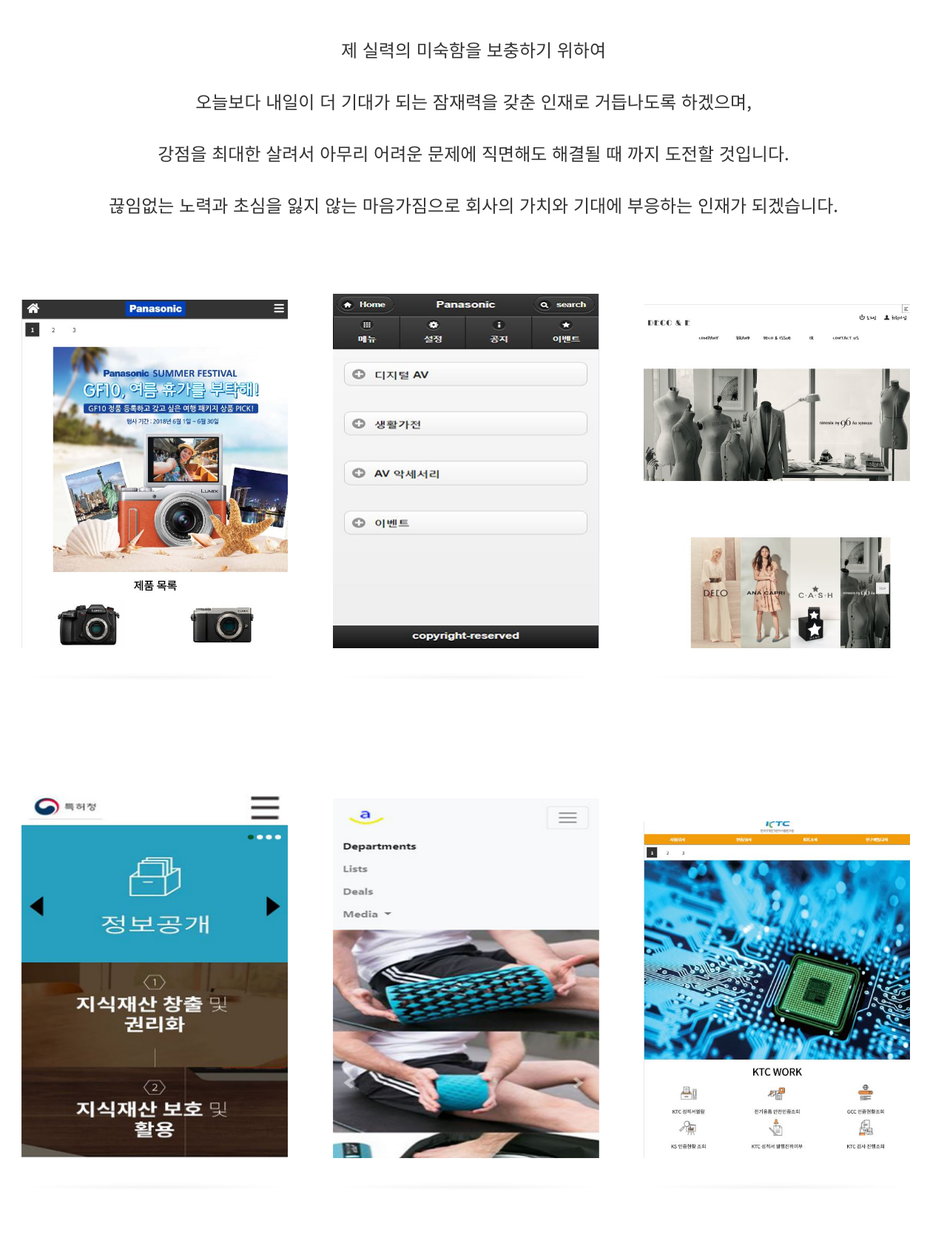
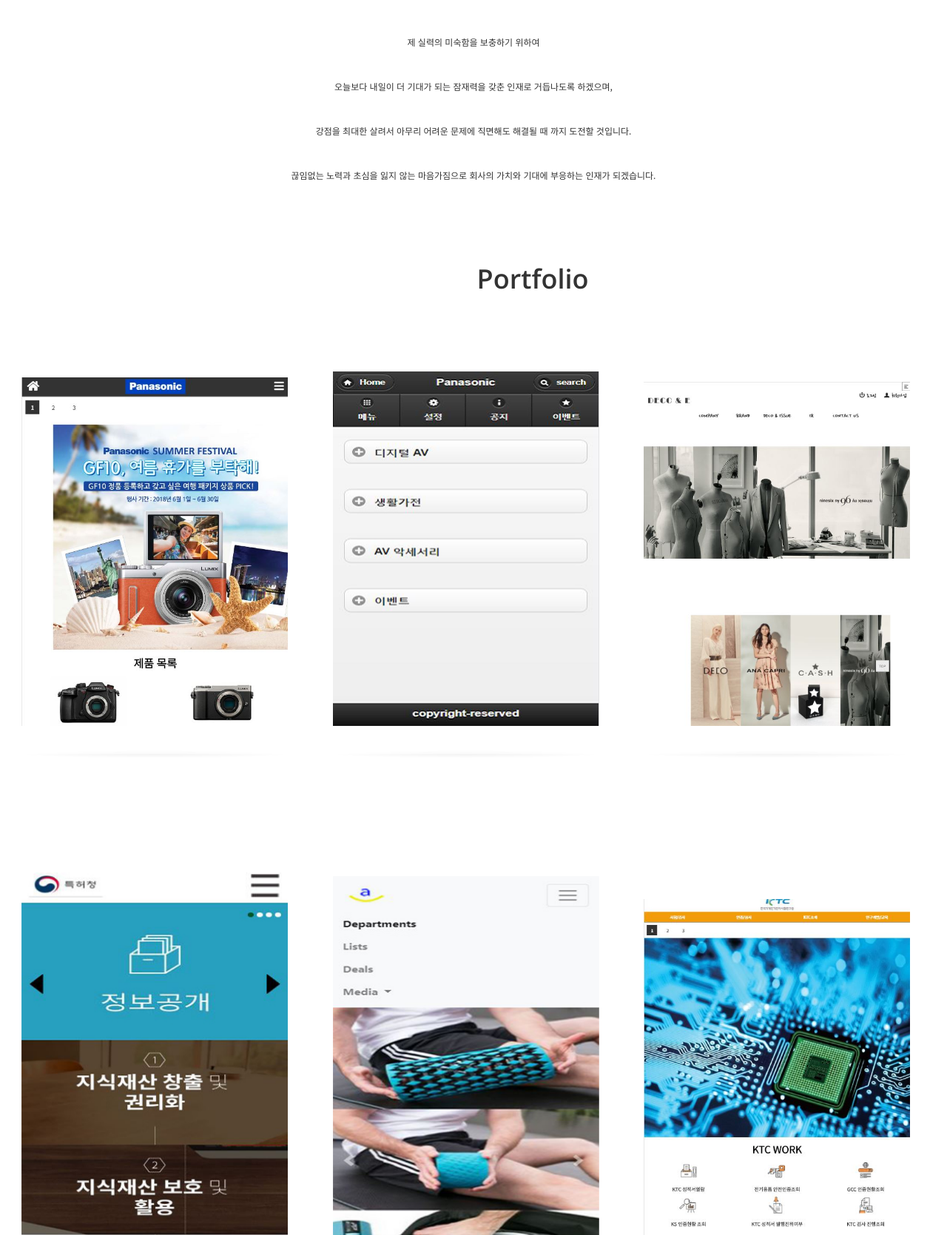
Before and after one commit to jssky123/jssky123.github.com, a PHP site: page /myadmin/portfolio1/index.html in a window 1280 px wide; the page is wider, and only the part inside the window is pictured. Shown: the part 629-2298 px from the top of that part at 74% size. Run offline with PHP 8.4, Linux system fonts and the light colour scheme; some libraries are stand-ins or nearby versions.

Commit message:
Add files via upload

```diff
--- a/portfolio1/common.css
+++ b/portfolio1/common.css
@@ -36,13 +36,14 @@
     width: 100vw;
     text-align: center;
     font-family: 'Noto Sans KR', sans-serif;
+    margin-bottom: 100px;
 
 }
 
 .about a {
     color: #333;
     text-align: center;
-    font-size: 2em;
+   font-size: 40;
 }
 
 
@@ -79,7 +80,9 @@
     overflow: hidden;
 }
 
+.flipbox h1 {text-align: center;}
 
+.flipbox a {color:#333;}
 
 div.flip-3d {
     perspective: 1440px;
@@ -136,6 +139,10 @@
     background-image: url(images/bg.jpg);
     min-height: 550px;
 }
+
+.container h1 {text-align: center;}
+
+.container a {color:#333;}
 
 .pageNationBox {
     padding-bottom: 10px;
--- a/portfolio1/index.html
+++ b/portfolio1/index.html
@@ -50,10 +50,10 @@
                     <span class="hamburger hamburger-3"></span>
                 </label>
 
-                <a href="#" class="menu-item">Contact</a>
-                <a href="#" class="menu-item">Working</a>
-                <a href="#" class="menu-item">Portfolio</a>
-                <a href="#" class="menu-item">About</a>
+                <a href="#contact" class="menu-item">Contact</a>
+                <a href="#working" class="menu-item">Working</a>
+                <a href="#portfolio" class="menu-item">Portfolio</a>
+                <a href="#about" class="menu-item">About</a>
                 <a href="#" class="menu-item">Home</a>
 
             </nav>
@@ -79,7 +79,7 @@
         </div>
         <ul class="about">
 
-            <h1>About Myself</h1>
+            <a href="#about" name="about"><h1>About Myself</h1></a>
 
             <li>
                 <a href="#">
@@ -93,11 +93,13 @@
             </li>
         </ul>
         <div class="flipbox">
+           <a href="#portfolio" name="portfolio"><h1>Portfolio</h1></a>
             <div class="flip-3d item1">
                 <figure>
                     <img src="./images/res1.jpg" alt="panasonic_r">
                     <figcaption>
                         <strong>반응형-파나소닉</strong>
+                        <a href="#skill"></a>
                     </figcaption>
                 </figure>
             </div>
@@ -255,6 +257,8 @@
 
         <div class="container">
 
+
+            <a href="#working" name="working"><h1>Working</h1></a>
             <section class="pageNationBox">
                 <div class="info">
 
@@ -352,12 +356,13 @@
         <div class="container2">
             <form id="contact" action="" method="post">
                 <h1 class="ctitle">Contact Me</h1>
-
+                    <a href="#contact"></a>
                 <fieldset>
                     <input placeholder="Name" type="text" tabindex="1" required autofocus>
                 </fieldset>
                 <fieldset>
                     <input placeholder="Email Address" type="email" tabindex="2" required>
+                    jssky5361@gmail.com
                 </fieldset>
                 <fieldset>
                     <input placeholder="Phone Number" type="tel" tabindex="3" required>
--- a/portfolio1/menu.css
+++ b/portfolio1/menu.css
@@ -40,7 +40,7 @@
 .hamburger {
   width: 25px;
   height: 3px;
-  background: white;
+  background: #fff;
   display: block;
   position: absolute;
   top: 50%;
@@ -89,7 +89,7 @@
   width: 380px;
   height: 250px;
   box-sizing: border-box;
-  font-size: 20px;
+  font-size: 15px;
   text-align: left;
 }
 
```
